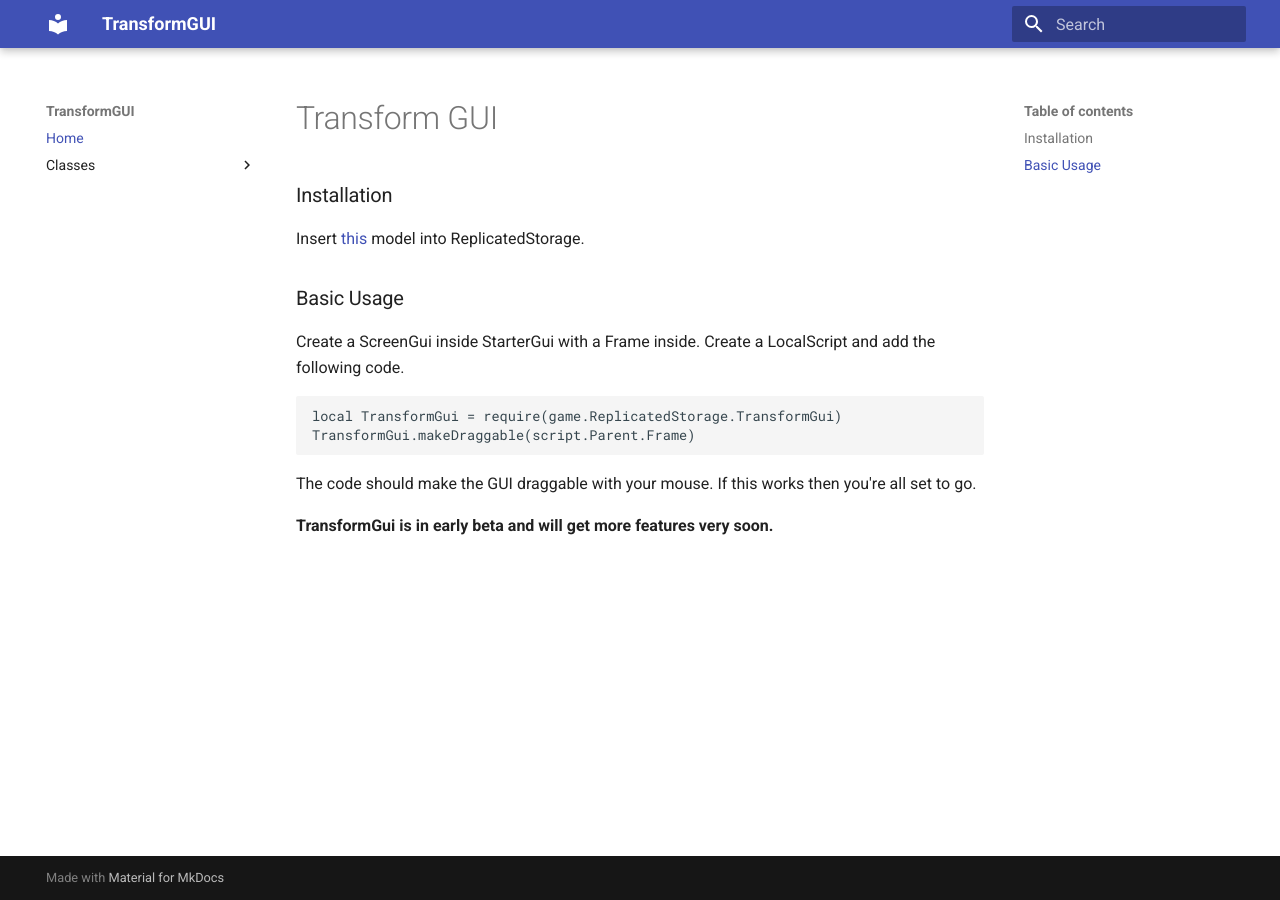
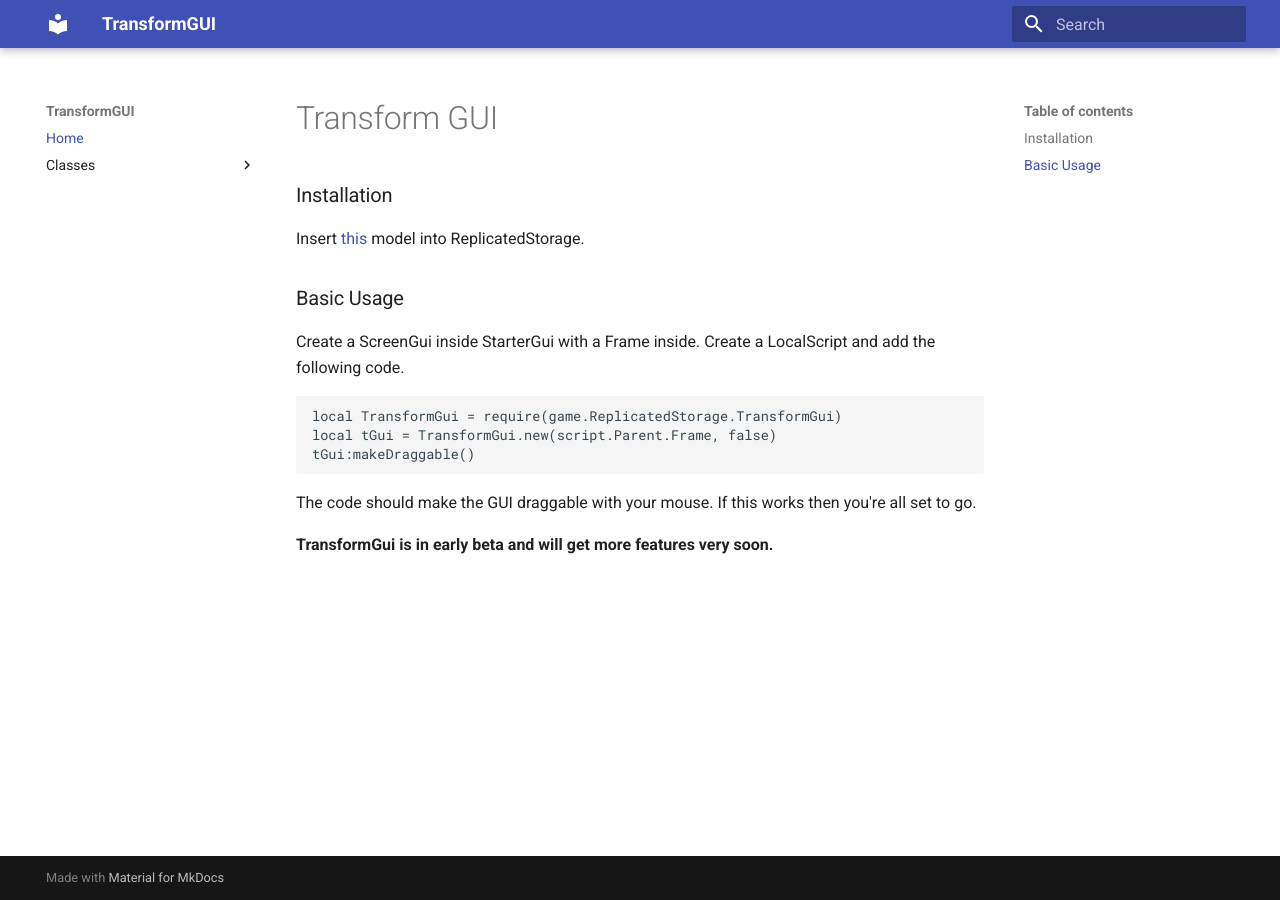
Before and after one commit to itsajhere/TransformGUI, an MkDocs documentation site: the page built from docs/index.md, in a window 1280 px wide. Built offline with MkDocs 1.6.1 and Material for MkDocs 9.7.7, drawn with Linux system fonts in a browser that asks for light colours.

Commit message:
update to use OOP

````diff
--- a/docs/index.md
+++ b/docs/index.md
@@ -5,7 +5,8 @@
 Create a ScreenGui inside StarterGui with a Frame inside. Create a LocalScript and add the following code.
 ```lua
 local TransformGui = require(game.ReplicatedStorage.TransformGui)
-TransformGui.makeDraggable(script.Parent.Frame)
+local tGui = TransformGui.new(script.Parent.Frame, false)
+tGui:makeDraggable()
 ```
 The code should make the GUI draggable with your mouse.
 If this works then you're all set to go.
````
